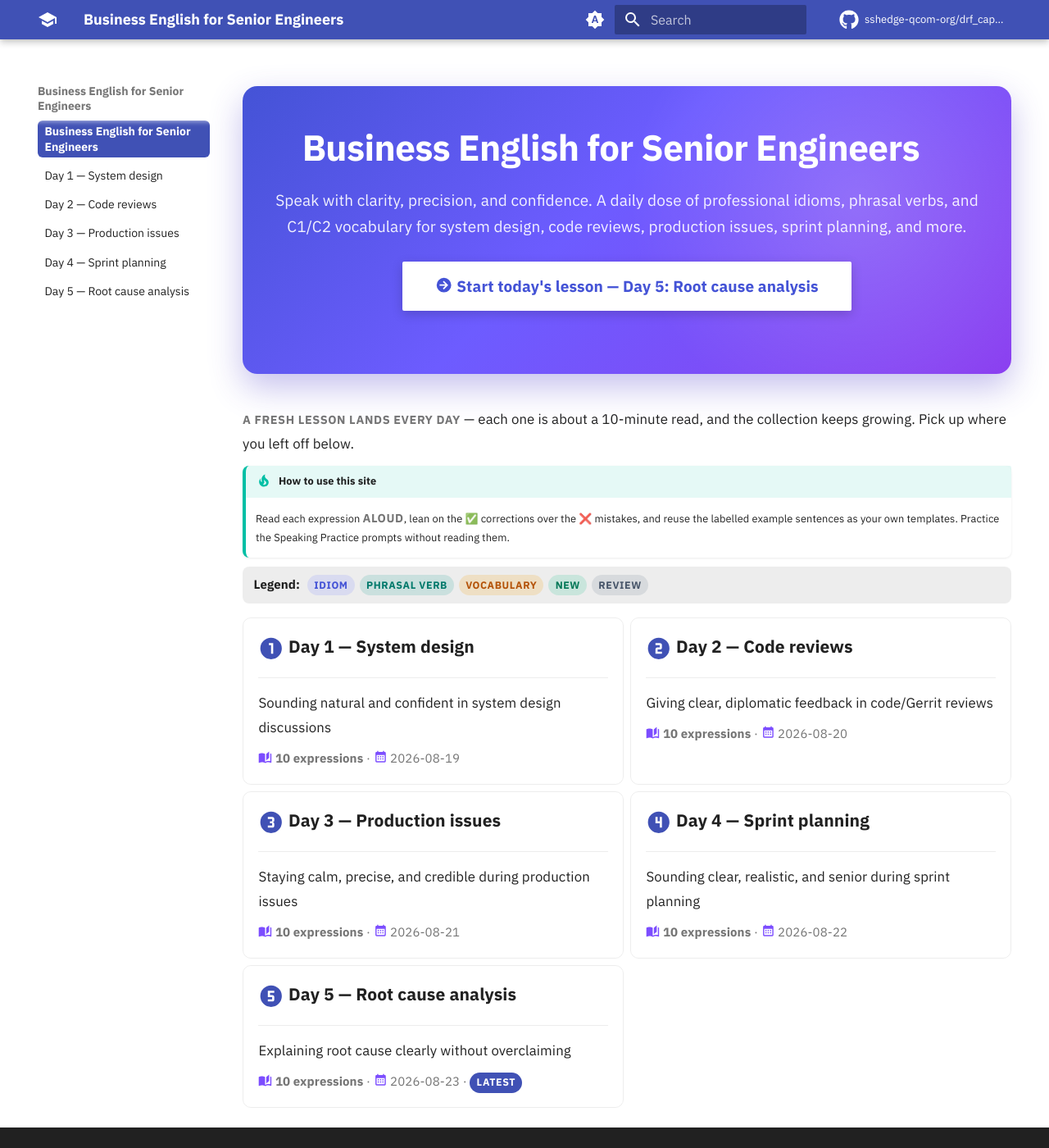
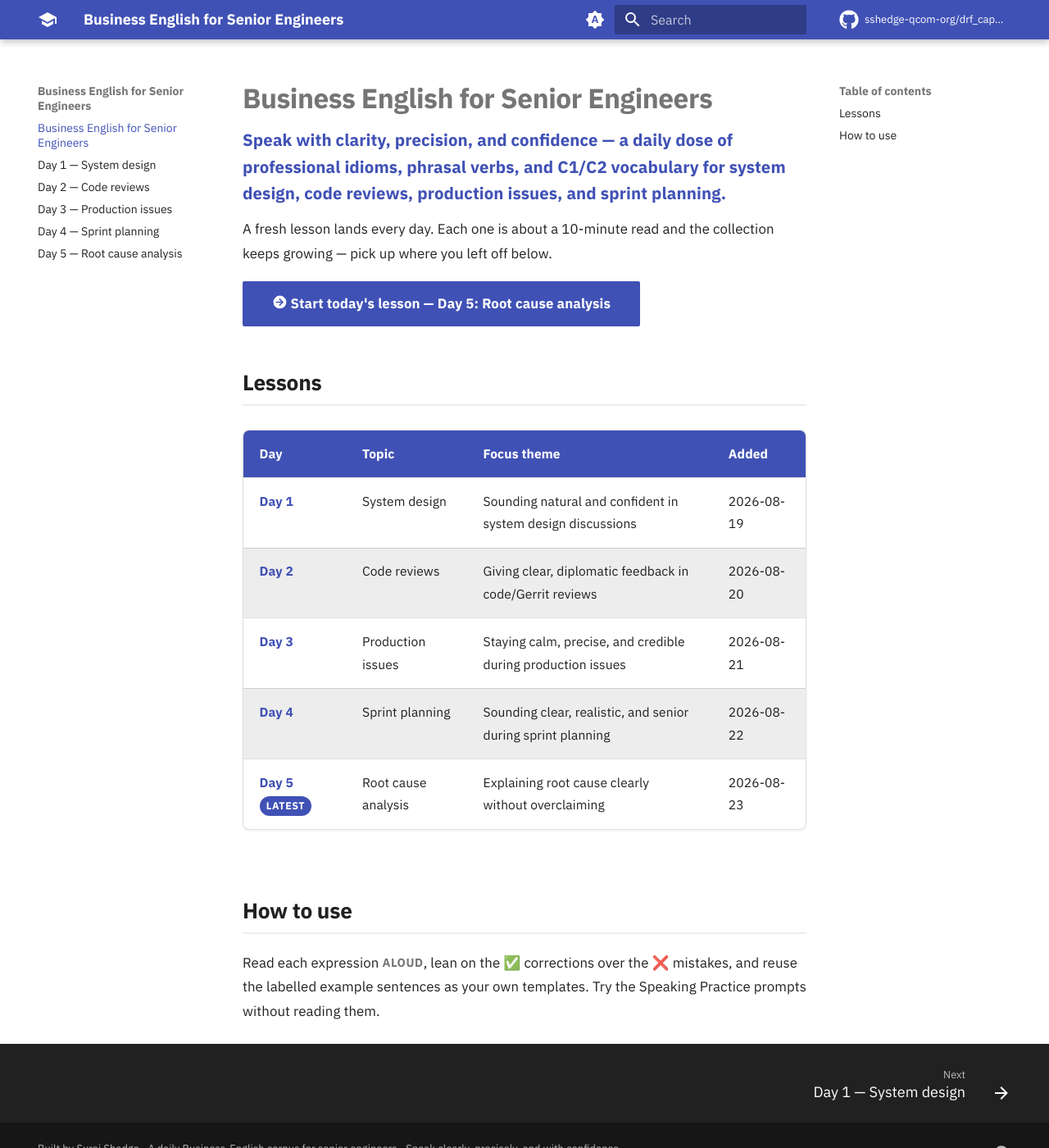
Before and after one commit to sshedge-qcom-org/drf_capstone, an MkDocs documentation site: the page built from docs/index.md, in a window 1280 px wide and 1400 px high. Shown: the whole window at 82% size. Built offline with MkDocs 1.6.1 and Material for MkDocs 9.7.7, drawn with Linux system fonts in a browser that asks for light colours; comment, search, counter and statistics services are not loaded; some of the changed text lies outside the part shown.

Commit message:
docs: simplify landing page, add footer, remove nav-box + permalink
- Replace gradient hero + card grid + legend with a clean single-column
  intro (tagline + one CTA) and a compact lessons table (newest flagged
  'Latest'); drop the now-unused hero/cards/legend CSS and helpers.
- Add a site footer copyright/motto line.
- Remove the TOC/nav active filled-box override (back to default) and the
  visible permalink anchor symbol (toc without permalink).

```diff
--- a/docs/index.md
+++ b/docs/index.md
@@ -1,66 +1,25 @@
 ---
 title: Business English for Senior Engineers
-hide:
-  - toc
 ---
-
-<div class="fe-hero" markdown>
 
 # Business English for Senior Engineers
 
-Speak with clarity, precision, and confidence. A daily dose of professional idioms, phrasal verbs, and C1/C2 vocabulary for system design, code reviews, production issues, sprint planning, and more.
+*Speak with clarity, precision, and confidence — a daily dose of professional idioms, phrasal verbs, and C1/C2 vocabulary for system design, code reviews, production issues, and sprint planning.*
+
+A fresh lesson lands every day. Each one is about a 10-minute read and the collection keeps growing — pick up where you left off below.
 
 [:material-arrow-right-circle: Start today's lesson — Day 5: Root cause analysis](day-5.md){ .md-button .md-button--primary }
 
-</div>
+## Lessons
 
-**A fresh lesson lands every day** — each one is about a 10-minute read, and the collection keeps growing. Pick up where you left off below.
+| Day | Topic | Focus theme | Added |
+| --- | --- | --- | --- |
+| **[Day 1](day-1.md)** | System design | Sounding natural and confident in system design discussions | 2026-08-19 |
+| **[Day 2](day-2.md)** | Code reviews | Giving clear, diplomatic feedback in code/Gerrit reviews | 2026-08-20 |
+| **[Day 3](day-3.md)** | Production issues | Staying calm, precise, and credible during production issues | 2026-08-21 |
+| **[Day 4](day-4.md)** | Sprint planning | Sounding clear, realistic, and senior during sprint planning | 2026-08-22 |
+| **[Day 5](day-5.md)** <span class="fe-badge fe-badge--latest">Latest</span> | Root cause analysis | Explaining root cause clearly without overclaiming | 2026-08-23 |
 
-!!! tip "How to use this site"
-    Read each expression **aloud**, lean on the ✅ corrections over the ❌ mistakes, and reuse the labelled example sentences as your own templates. Practice the Speaking Practice prompts without reading them.
+## How to use
 
-<p class="fe-legend"><strong>Legend:</strong> <span class="fe-badge fe-badge--idiom">Idiom</span><span class="fe-badge fe-badge--phrasal_verb">Phrasal verb</span><span class="fe-badge fe-badge--vocabulary">Vocabulary</span><span class="fe-badge fe-badge--new">New</span><span class="fe-badge fe-badge--review">Review</span></p>
-
-<div class="grid cards" markdown>
-
--   :material-numeric-1-circle:{ .lg .middle } **[Day 1 — System design](day-1.md)**
-
-    ---
-
-    Sounding natural and confident in system design discussions
-
-    :material-book-open-page-variant: **10 expressions**  ·  :material-calendar-month: 2026-08-19
-
--   :material-numeric-2-circle:{ .lg .middle } **[Day 2 — Code reviews](day-2.md)**
-
-    ---
-
-    Giving clear, diplomatic feedback in code/Gerrit reviews
-
-    :material-book-open-page-variant: **10 expressions**  ·  :material-calendar-month: 2026-08-20
-
--   :material-numeric-3-circle:{ .lg .middle } **[Day 3 — Production issues](day-3.md)**
-
-    ---
-
-    Staying calm, precise, and credible during production issues
-
-    :material-book-open-page-variant: **10 expressions**  ·  :material-calendar-month: 2026-08-21
-
--   :material-numeric-4-circle:{ .lg .middle } **[Day 4 — Sprint planning](day-4.md)**
-
-    ---
-
-    Sounding clear, realistic, and senior during sprint planning
-
-    :material-book-open-page-variant: **10 expressions**  ·  :material-calendar-month: 2026-08-22
-
--   :material-numeric-5-circle:{ .lg .middle } **[Day 5 — Root cause analysis](day-5.md)**
-
-    ---
-
-    Explaining root cause clearly without overclaiming
-
-    :material-book-open-page-variant: **10 expressions**  ·  :material-calendar-month: 2026-08-23  ·  <span class="fe-badge fe-badge--latest">Latest</span>
-
-</div>
+Read each expression **aloud**, lean on the ✅ corrections over the ❌ mistakes, and reuse the labelled example sentences as your own templates. Try the Speaking Practice prompts without reading them.
--- a/docs/stylesheets/extra.css
+++ b/docs/stylesheets/extra.css
@@ -152,49 +152,6 @@
   transform: translateX(2px);
 }
 
-/* ── Landing page grid cards (one per day) ───────────────────────────────── */
-.md-typeset .grid.cards > ul > li,
-.md-typeset .grid > .card {
-  border-radius: 10px;
-  border: 1px solid var(--md-default-fg-color--lightest);
-  padding: 1em 1.1em;
-  transition: box-shadow 140ms ease, transform 140ms ease,
-    border-color 140ms ease;
-}
-
-.md-typeset .grid.cards > ul > li:hover,
-.md-typeset .grid > .card:hover {
-  transform: translateY(-4px);
-  border-color: var(--md-primary-fg-color);
-  box-shadow: 0 8px 22px rgba(0, 0, 0, 0.14);
-}
-
-/* The big numbered day icon leading each card. */
-.md-typeset .grid.cards .twemoji.lg svg,
-.md-typeset .grid.cards .lg svg {
-  fill: var(--md-primary-fg-color);
-}
-
-/* The linked day title sits large and inherits the text colour (not link blue). */
-.md-typeset .grid.cards > ul > li > p:first-child {
-  font-size: 1.05rem;
-}
-
-.md-typeset .grid.cards > ul > li > p:first-child a {
-  color: var(--md-default-fg-color);
-}
-
-.md-typeset .grid.cards > ul > li > p:first-child a:hover {
-  color: var(--md-primary-fg-color);
-}
-
-/* Footer meta line (expression count · date) sits quiet and small. */
-.md-typeset .grid.cards > ul > li > p:last-child {
-  color: var(--md-default-fg-color--light);
-  font-size: 0.75rem;
-  margin-top: 0.6em;
-}
-
 /* ── Kind / status badges under each expression heading ──────────────────── */
 .md-typeset p:has(> .fe-badges) {
   margin: -0.3em 0 0.9em;
@@ -235,22 +192,6 @@
 [data-md-color-scheme="slate"] .md-typeset .fe-badge--new         { color: #34d399; }
 [data-md-color-scheme="slate"] .md-typeset .fe-badge--review      { color: #94a3b8; }
 
-/* ── Landing-page legend (a key for the badge colours) ───────────────────── */
-.md-typeset .fe-legend {
-  display: flex;
-  flex-wrap: wrap;
-  align-items: center;
-  gap: 0.4em;
-  padding: 0.6em 0.9em;
-  border-radius: 8px;
-  background: var(--md-default-fg-color--lightest);
-  font-size: 0.75rem;
-}
-
-.md-typeset .fe-legend strong {
-  margin-right: 0.2em;
-}
-
 /* ── Section headings tinted to match their expression kind ──────────────── */
 .md-typeset h2.fe-sec--idiom        { border-bottom-color: #5b6cff; }
 .md-typeset h2.fe-sec--phrasal_verb { border-bottom-color: #009688; }
@@ -265,97 +206,16 @@
   fill: var(--md-accent-fg-color);
 }
 
-/* ── Landing-page hero banner ────────────────────────────────────────────── */
-.md-typeset .fe-hero {
-  margin: 0.4em 0 2.2em;
-  padding: 3em 2em;
-  border-radius: 18px;
-  text-align: center;
-  color: #fff;
-  background: linear-gradient(135deg, #4453d6 0%, #6d5cff 45%, #8b3ff0 100%);
-  box-shadow: 0 16px 40px rgba(76, 60, 200, 0.32);
-  position: relative;
-  overflow: hidden;
+/* ── Landing page: a calmer, roomier intro above the lessons table ───────── */
+.md-typeset h1 + p em {
+  display: inline-block;
+  font-size: 1.02rem;
+  line-height: 1.6;
 }
 
-/* A soft radial glow in the corner for a little depth. */
-.md-typeset .fe-hero::after {
-  content: "";
-  position: absolute;
-  top: -40%;
-  right: -10%;
-  width: 60%;
-  height: 160%;
-  background: radial-gradient(circle, rgba(255, 255, 255, 0.18), transparent 70%);
-  pointer-events: none;
-}
-
-.md-typeset .fe-hero > * {
-  position: relative;
-  z-index: 1;
-}
-
-.md-typeset .fe-hero h1 {
-  color: #fff;
-  font-size: 2.2rem;
-  line-height: 1.15;
-  margin: 0 0 0.5em;
-  letter-spacing: -0.6px;
-}
-
-.md-typeset .fe-hero p {
-  max-width: 44rem;
-  margin: 0 auto 1.4em;
-  font-size: 0.95rem;
-  line-height: 1.7;
-  color: rgba(255, 255, 255, 0.92);
-}
-
-/* Invert the CTA so it pops against the gradient. */
-.md-typeset .fe-hero .md-button {
-  margin: 0;
-  border-color: #fff;
-  color: #fff;
-}
-
-.md-typeset .fe-hero .md-button--primary {
-  background: #fff;
-  color: #4453d6;
-  border-color: #fff;
-  box-shadow: 0 4px 14px rgba(0, 0, 0, 0.18);
-}
-
-.md-typeset .fe-hero .md-button--primary:hover,
-.md-typeset .fe-hero .md-button--primary:focus {
-  background: rgba(255, 255, 255, 0.9);
-  color: #3a45c2;
-  transform: translateY(-2px);
-}
-
-/* ── Sidebar nav + TOC: highlight the active item as a filled box ────────── */
-.md-nav__link {
-  padding: 0.3em 0.6em;
-  border-radius: 6px;
-  transition: background-color 100ms ease, color 100ms ease;
-}
-
-.md-nav__link:hover {
-  background: var(--md-default-fg-color--lightest);
-  color: inherit;
-}
-
-.md-nav__link--active,
-.md-nav__link--active:hover,
-.md-nav__link--active:focus {
-  background: var(--md-primary-fg-color);
-  color: var(--md-primary-bg-color) !important;
-  font-weight: 600;
-}
-
-/* Keep the active box readable in both schemes. */
-.md-nav__link--active code {
-  background: rgba(255, 255, 255, 0.2);
-  color: inherit;
+/* The single call-to-action button gets a little breathing room. */
+.md-typeset h1 ~ p > .md-button:first-child {
+  margin-top: 0.4em;
 }
 
 /* ── Global polish ───────────────────────────────────────────────────────── */
--- a/mkdocs.yml
+++ b/mkdocs.yml
@@ -6,6 +6,10 @@ site_author: Suraj Shedge
 repo_url: https://github.com/sshedge-qcom-org/drf_capstone
 repo_name: sshedge-qcom-org/drf_capstone
 edit_uri: ""
+
+copyright: >
+  Built by Suraj Shedge · A daily Business-English corpus for senior engineers ·
+  Speak clearly, precisely, and with confidence.
 
 theme:
   name: material
@@ -57,8 +61,7 @@ markdown_extensions:
   - def_list
   - md_in_html
   - tables
-  - toc:
-      permalink: true
+  - toc
   - pymdownx.details
   - pymdownx.superfences
   - pymdownx.highlight:
```
Also changed, not shown: 1 other file.
